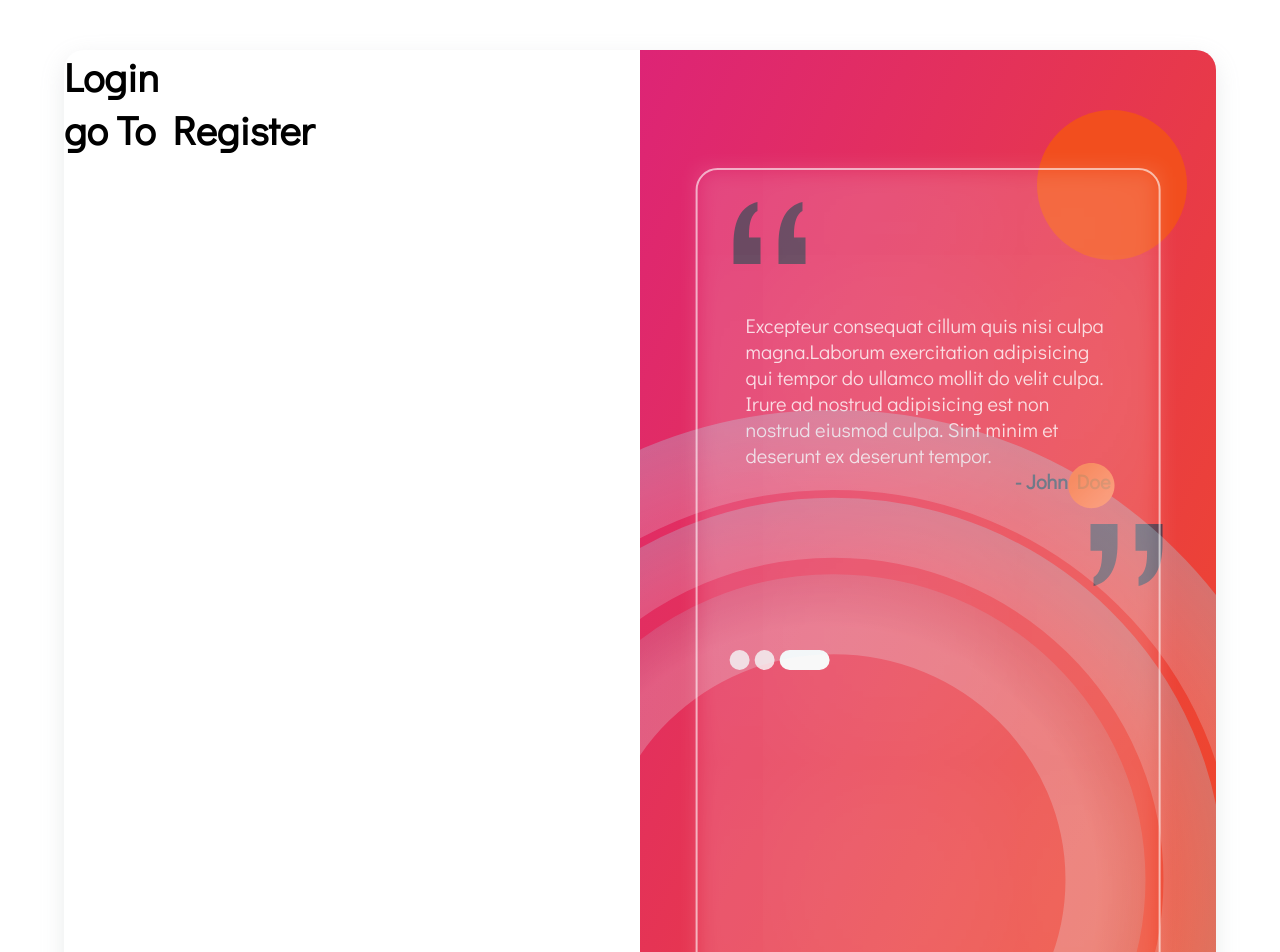
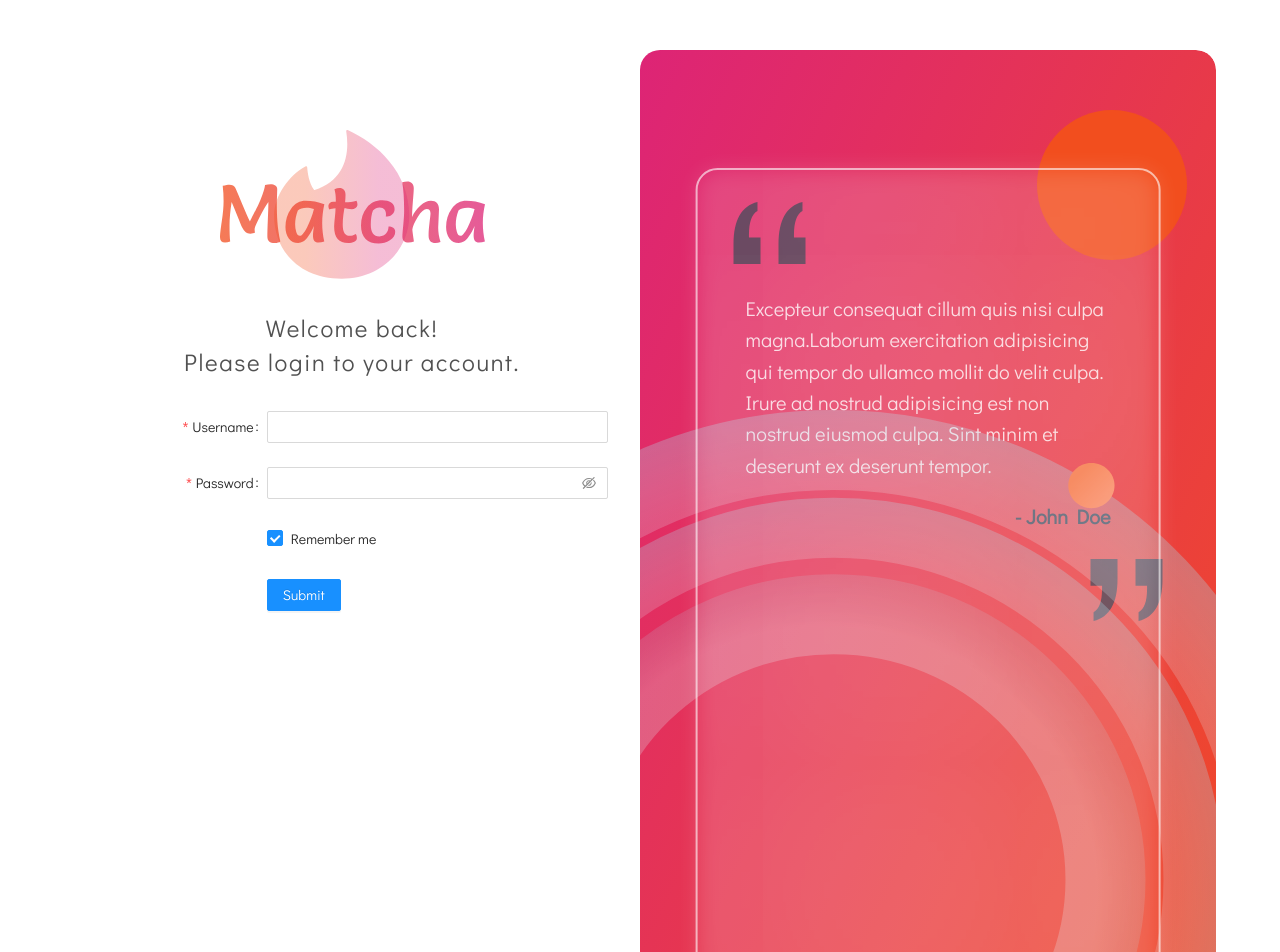
Before and after one commit to yabakhar/matcha, a React (Create React App) app in the folder client/: page / in a window 1280 px wide. Shown: the top 952 px of the page. Built offline with nearby package versions, Linux system fonts and the light colour scheme.

Commit message:
start login

```diff
--- a/client/package.json
+++ b/client/package.json
@@ -6,6 +6,7 @@
     "@testing-library/jest-dom": "^5.11.4",
     "@testing-library/react": "^11.1.0",
     "@testing-library/user-event": "^12.1.10",
+    "antd": "^4.17.4",
     "react": "^17.0.2",
     "react-dom": "^17.0.2",
     "react-router-dom": "6",
--- a/client/src/components/forms/LoginForm.style.js
+++ b/client/src/components/forms/LoginForm.style.js
@@ -1,5 +1,26 @@
 import styled from 'styled-components';
 export const LoginFromStyle = styled.div`
-    flex: 1 1 50%;
-    /* background-color: red; */
+    width: 100%;
+    height: 100%;
+    display: flex;
+    flex-flow: column nowrap;
+    align-items: center;
+    justify-content: space-between;
+    padding: 2rem;
+    h1 {
+        width: 100%;
+        color: ${(props) => props.theme.colors.title};
+        font-whieght: lighter;
+        font-size: 1.5rem;
+        letter-spacing: 0.1rem;
+        height: 100px;
+        line-height: 140%;
+        display: flex;
+        flex-flow: column wrap;
+        text-align: center;
+    }
+    .ant-form {
+        width: 100%;
+        height: 100%;
+    }
 `;
--- a/client/src/components/forms/LoginFrom.js
+++ b/client/src/components/forms/LoginFrom.js
@@ -1,15 +1,83 @@
 import { LoginFromStyle } from './LoginForm.style';
+import { Form, Input, Button, Checkbox } from 'antd';
+import 'antd/dist/antd.css';
+
 const Login = (props) => {
+    const onFinish = (values) => {
+        console.log('Success:', values);
+    };
+
+    const onFinishFailed = (errorInfo) => {
+        console.log('Failed:', errorInfo);
+    };
     return (
         <LoginFromStyle>
-            <h1>Login</h1>
-            <h1
-                onClick={() => {
-                    props.setLog(false);
+            <h1>
+                <span> Welcome back! </span>Please login to your account.
+            </h1>
+            <Form
+                name="login"
+                labelCol={{
+                    span: 8,
                 }}
+                wrapperCol={{
+                    span: 16,
+                }}
+                initialValues={{
+                    remember: true,
+                }}
+                onFinish={onFinish}
+                onFinishFailed={onFinishFailed}
+                autoComplete="off"
             >
-                go To Register
-            </h1>
+                <Form.Item
+                    label="Username"
+                    name="username"
+                    rules={[
+                        {
+                            required: true,
+                            message: 'Please input your username!',
+                        },
+                    ]}
+                >
+                    <Input />
+                </Form.Item>
+
+                <Form.Item
+                    label="Password"
+                    name="password"
+                    rules={[
+                        {
+                            required: true,
+                            message: 'Please input your password!',
+                        },
+                    ]}
+                >
+                    <Input.Password />
+                </Form.Item>
+
+                <Form.Item
+                    name="remember"
+                    valuePropName="checked"
+                    wrapperCol={{
+                        offset: 8,
+                        span: 16,
+                    }}
+                >
+                    <Checkbox>Remember me</Checkbox>
+                </Form.Item>
+
+                <Form.Item
+                    wrapperCol={{
+                        offset: 8,
+                        span: 16,
+                    }}
+                >
+                    <Button type="primary" htmlType="submit">
+                        Submit
+                    </Button>
+                </Form.Item>
+            </Form>
         </LoginFromStyle>
     );
 };
--- a/client/src/components/layout/RightSide.js
+++ b/client/src/components/layout/RightSide.js
@@ -27,14 +27,14 @@ const RightSide = () => {
                         <RightQuote />
                     </div>
                 </div>
-                <div className="swiper-container">
+                {/* <div className="swiper-container">
                     <div className="svgs"></div>
                     <div className="swipers">
                         <div className="cercle"></div>
                         <div className="cercle"></div>
                         <div className="cercle active"></div>
                     </div>
-                </div>
+                </div> */}
             </Content>
         </RightSideStyle>
     );
--- a/client/src/components/layout/RightSide.style.js
+++ b/client/src/components/layout/RightSide.style.js
@@ -4,6 +4,7 @@ export const RightSideStyle = styled.div`
     width: 50%;
     height: 100%;
     position: relative;
+    border-radius: 20px;
     background: ${(props) => props.theme.background.secondary};
     &::before {
         content: '';
@@ -15,6 +16,7 @@ export const RightSideStyle = styled.div`
         top: 50%;
         left: 50%;
         transform: translate(-50%, -50%);
+        border-radius: 20px;
         z-index: 50;
     }
     &::after {
--- a/client/src/views/LoginRegister.js
+++ b/client/src/views/LoginRegister.js
@@ -1,16 +1,34 @@
 import { useState } from 'react';
-import { Container } from './LoginRegister.style';
+import {
+    ContainerStyle,
+    LeftSideStyle,
+    FromsStyle,
+    CopyrightStyle,
+} from './LoginRegister.style';
 import Login from '../components/forms/LoginFrom';
 import Register from '../components/forms/RegisterForm';
 import RightSide from '../components/layout/RightSide';
+import { ReactComponent as Logo } from '../assets/Logo.svg';
 
 const Home = () => {
     const [log, setLog] = useState(true);
     return (
-        <Container>
-            {log ? <Login setLog={setLog} /> : <Register setLog={setLog} />}
+        <ContainerStyle>
+            <LeftSideStyle>
+                <Logo />
+                <FromsStyle>
+                    {log ? (
+                        <Login setLog={setLog} />
+                    ) : (
+                        <Register setLog={setLog} />
+                    )}
+                </FromsStyle>
+                <CopyrightStyle>
+                    © 2021 Matcha All Rights Reserved
+                </CopyrightStyle>
+            </LeftSideStyle>
             <RightSide />
-        </Container>
+        </ContainerStyle>
     );
 };
 export default Home;
--- a/client/src/views/LoginRegister.style.js
+++ b/client/src/views/LoginRegister.style.js
@@ -1,6 +1,6 @@
 import styled from 'styled-components';
 
-export const Container = styled.div`
+export const ContainerStyle = styled.div`
     width: 90%;
     height: 1200px;
     margin: 50px auto;
@@ -9,5 +9,32 @@ export const Container = styled.div`
     justify-content: space-around;
     border-radius: 20px;
     overflow: hidden;
-    box-shadow: rgba(149, 157, 165, 0.2) 0px 8px 24px;
+    /* box-shadow: rgba(149, 157, 165, 0.2) 0px 8px 24px; */
 `;
+
+export const LeftSideStyle = styled.div`
+    flex: 0 0 50%;
+    display: flex;
+    flex-flow: column nowrap;
+    align-items: center;
+    padding-top: 5rem;
+    /* justify-content: center; */
+`;
+
+export const FromsStyle = styled.div`
+    width: 100%;
+    flex: 1 1 50%;
+    min-height: 800px;
+    /* background-color: tomato; */
+`;
+
+export const CopyrightStyle = styled.div`
+    color: ${(props) => props.theme.colors.placeholder};
+    font-size: 1.2rem;
+    letter-spacing: 0.5px;
+    width: 100%;
+    height: 100px;
+    display: flex;
+    align-items: center;
+    justify-content: center;
+`;
```
Also changed, not shown: 1 other file (tests, documents, lock files or other folders).
